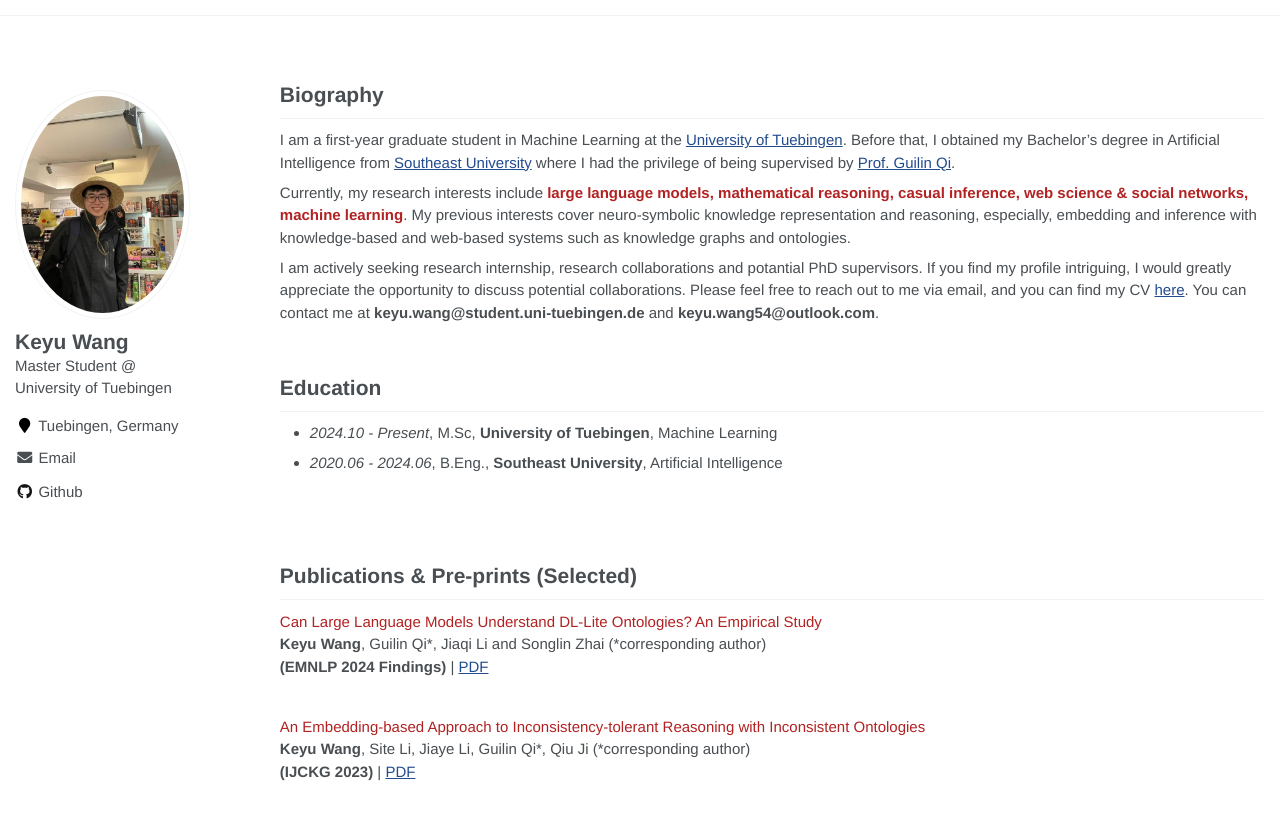
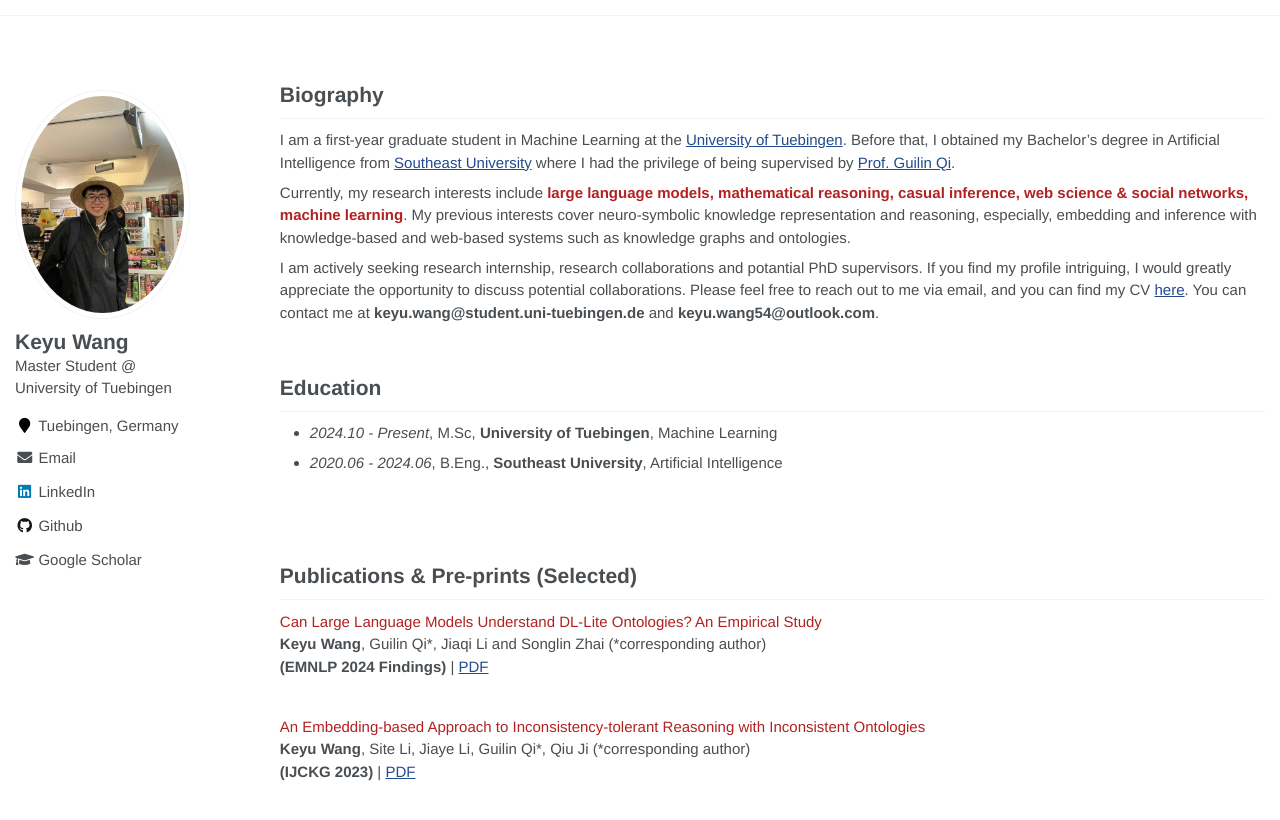
Before and after one commit to keyu-wang-2002/keyu-wang-2002.github.io, a Jekyll site: the page built from _pages/about.md, in a window 1280 px wide. Shown: the top 820 px of the page. Built offline with Jekyll 4.4.1, drawn with Linux system fonts in a browser that asks for light colours; part of the change alters nothing that is shown.

Commit message:
Update _config.yml

```diff
--- a/_config.yml
+++ b/_config.yml
@@ -25,14 +25,17 @@ author:
   avatar: "images/Keyu.jpeg"
   location: "Tuebingen, Germany"
   email: "keyu.wang@student.uni-tuebingen.de"
+  googlescholar: "https://scholar.google.com/citations?user=IvXDjWUAAAAJ&hl=zh-CN"
   github: "keyu-wang-2002"
-  links:
-    - label: "Google Scholar"
-      icon: "fas fa-fw fa-graduation-cap"
-      url: "https://scholar.google.com/citations?user=IvXDjWUAAAAJ&hl=zh-CN"
-    - label: "CV"
-      icon: "fas fa-fw fa-file-pdf"
-      url: "docs/CV.pdf"
+  linkedin: "https://www.linkedin.com/in/keyu-wang1/"
+
+  #links:
+  #  - label: "Google Scholar"
+  #    icon: "fas fa-fw fa-graduation-cap"
+  #    url: "https://scholar.google.com/citations?user=IvXDjWUAAAAJ&hl=zh-CN"
+  #  - label: "CV"
+  #    icon: "fas fa-fw fa-file-pdf"
+  #    url: "docs/CV.pdf"
 
 # author:
 #   name             : "Hongjin Su 苏弘锦"
```
